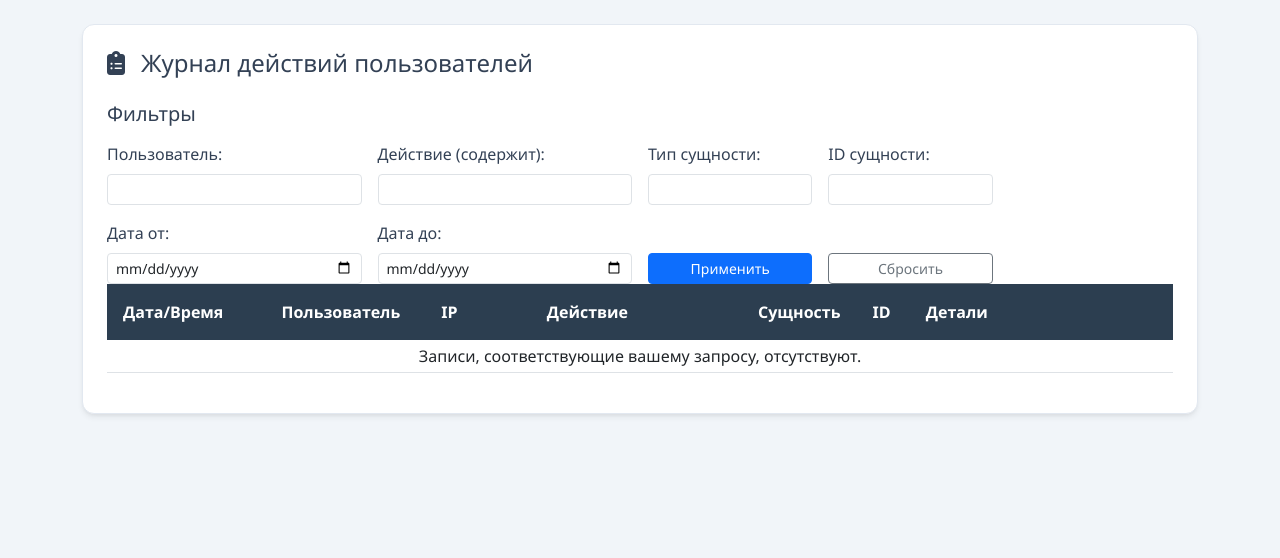
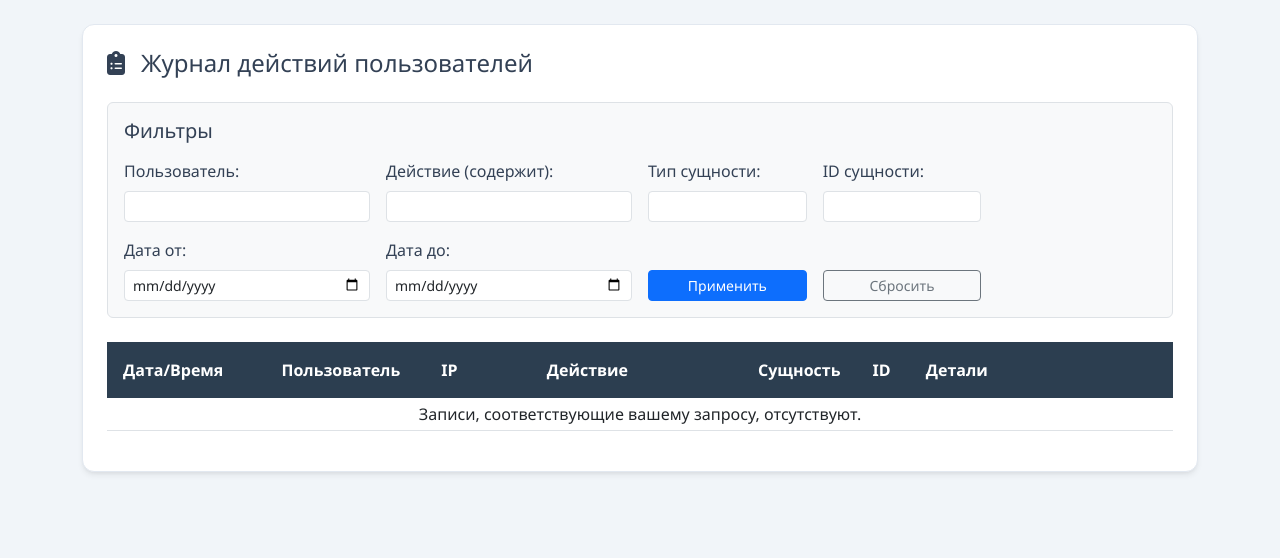
Before and after one commit to LapotkoVeronikaA/IS_openStreetMap, a Python web app: template app/logs/templates/logs.html in a window 1280 px wide. Shown: the part 104-662 px from the top of the page. Run offline with Jinja, Linux system fonts and the light colour scheme; the template is opened without the code that fills it, so the values that code supplies are empty.

Commit message:
исправлена опечатка

```diff
--- a/app/logs/templates/logs.html
+++ b/app/logs/templates/logs.html
@@ -13,7 +13,7 @@
     </h2>
 
     {# Форма фильтров #}
-    <div class.filters-container bg-light p-3 mb-4 border rounded">
+    <div class="filters-container bg-light p-3 mb-4 border rounded">
         <h5 class="mb-3">Фильтры</h5>
         <form method="GET" action="{{ url_for('logs.view_logs') }}">
             <div class="row g-3">
```
